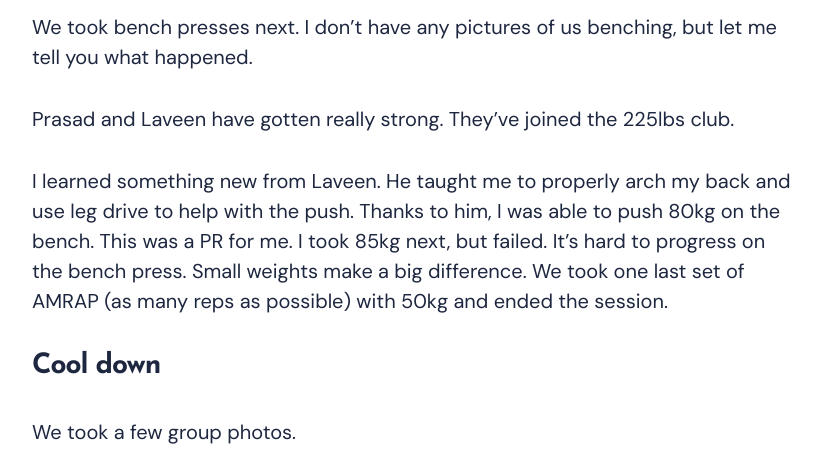
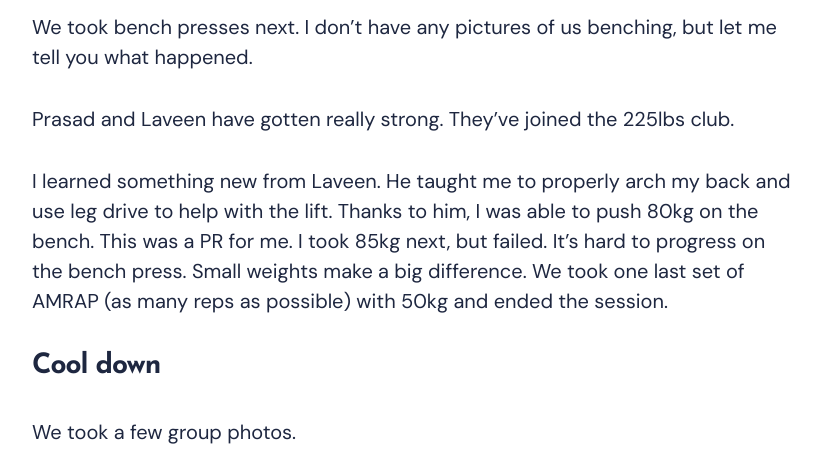
Before and after one commit to wowashuwow/wowashuwow.github.io, a Jekyll site: the page built from _posts/2024-7-22-the-last-workout.md, in a window 1280 px wide and 1400 px high, scrolled down 5808 px. Shown: the part 92-551 px from the top of the window, without its empty margins (228-1049 px from the left). Built offline with Jekyll 4.4.1, drawn with Linux system fonts in a browser that asks for light colours; nearby versions of some CDN libraries; some of the changed text lies outside the part shown; grey boxes are pictures that could not be loaded.

Commit message:
minor edits to the last workout

```diff
--- a/_posts/2024-7-22-the-last-workout.md
+++ b/_posts/2024-7-22-the-last-workout.md
@@ -67,21 +67,16 @@ We took bench presses next. I don't have any pictures of us benching, but let me
 
 Prasad and Laveen have gotten really strong. They've joined the 225lbs club.
 
-I learned something new from Laveen. He taught me to properly arch my back and use leg drive to help with the push. Thanks to him, I was able to push 80kg on the bench. This was a PR for me. I took 85kg next, but failed. It's hard to progress on the bench press. Small weights make a big difference. We took one last set of AMRAP (as many reps as possible) with 50kg and ended the session.
+I learned something new from Laveen. He taught me to properly arch my back and use leg drive to help with the lift. Thanks to him, I was able to push 80kg on the bench. This was a PR for me. I took 85kg next, but failed. It's hard to progress on the bench press. Small weights make a big difference. We took one last set of AMRAP (as many reps as possible) with 50kg and ended the session.
 
 ## Cool down
 
 We took a few group photos.
 
-<div class="gallery-box">
-  <div class="gallery">
-    <img src="/images/the-last-workout-02.jpg">
-    <img src="/images/the-last-workout-03.jpg">
-  </div>
-  <em>Some friends couldn't stay for the workout, but they came and met anyway. It was awesome.</em>
-</div>
+![Ashutosh deadlifting 140kg once more]({{site.baseurl}}/images/the-last-workout-03.jpg)
+*Some friends couldn't stay for the workout, but they came and met anyway. It was awesome.*
 
-After everyone had left, Prasad, Laveen and I stayed back to take photos and talk. One of the things we realized was we have crazy body dysmorphia. Prasad thinks he's too bulky and huge. Laveen thinks he's too lean and small. And I think I don't even look like I go to the gym. We had deep, meaningful conversations.
+After everyone had left, Prasad, Laveen and I stayed back to take photos and talk. One of the things we realized was that we all have crazy body dysmorphia. Prasad thinks he's too bulky and huge. Laveen thinks he's too lean and small. And I think I don't even look like I go to the gym. We had deep, meaningful conversations.
 
 Here's a picture of the three of us.
 
```
Also changed, not shown: other parts of _posts/2024-7-22-the-last-workout.md (+3 -3 lines).
